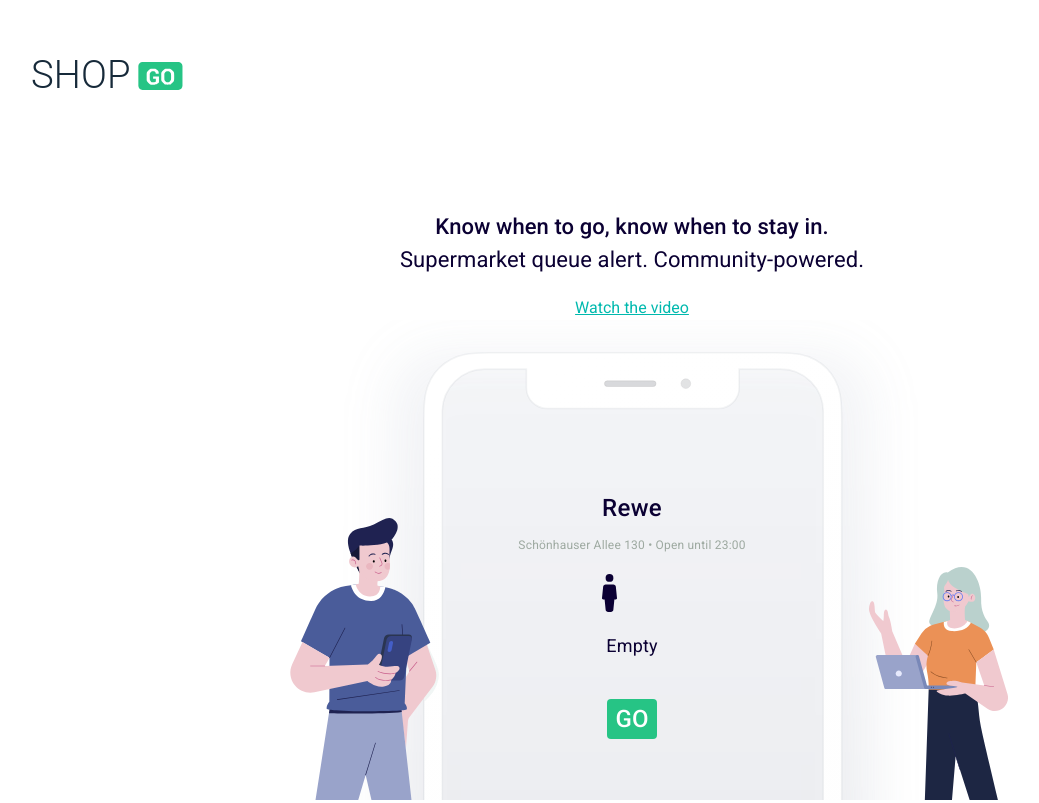
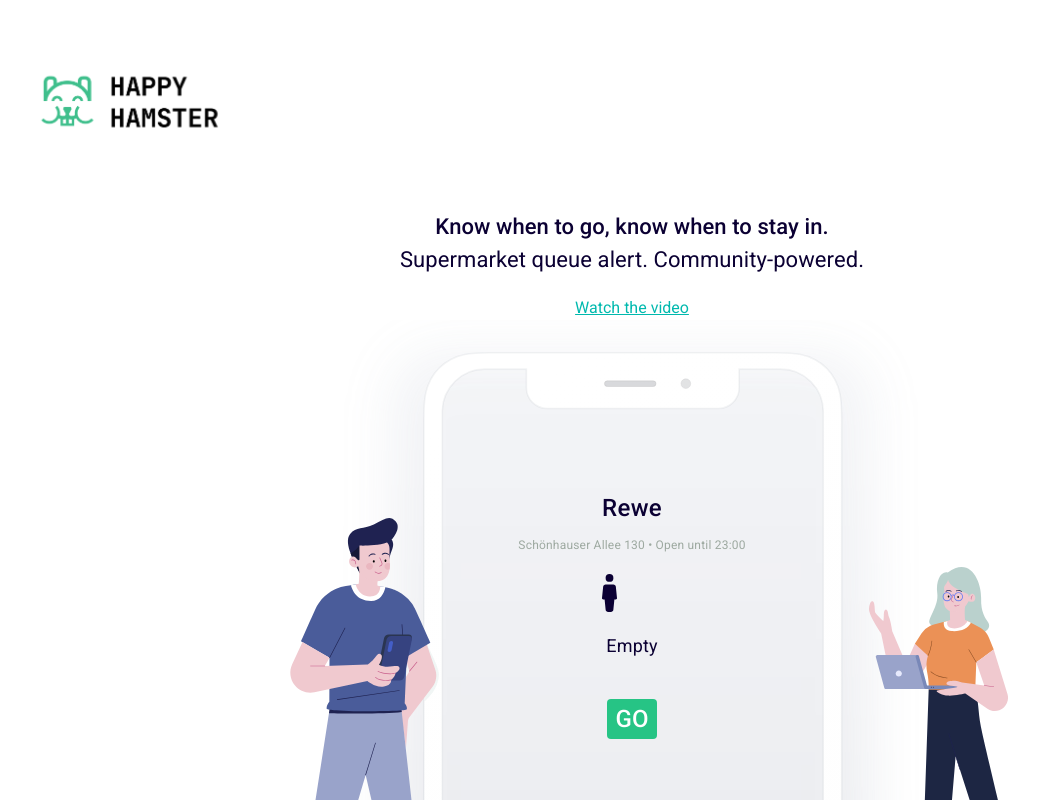
Before and after one commit to happy-hamster/welcome, a plain HTML site: page index.html in a window 1280 px wide. Shown: the top 803 px of the page, without its empty margins (8-1047 px from the left). Drawn offline with nearby package versions, Linux system fonts and the light colour scheme.

Commit message:
updated logo

```diff
--- a/index.html
+++ b/index.html
@@ -1,14 +1,16 @@
 <!DOCTYPE html>
 <html lang="en">
+
 <head>
   <meta charset="utf-8">
   <title></title>
   <link href="css/styles.css" rel="stylesheet" />
   <link href="https://fonts.googleapis.com/css2?family=Roboto:wght@300;400;500&display=swap" rel="stylesheet">
 </head>
+
 <body>
 
-  <img src="img/logo.svg" class="logo">
+  <img src="img/logo-badge.png" class="logo" width="200px" height="auto">
 
   <div class="section">
     <div class="section-inner start">
@@ -49,4 +51,5 @@
   <script src="http://ajax.googleapis.com/ajax/libs/jquery/1/jquery.min.js"></script>
   <script src="app.js"></script>
 </body>
+
 </html>
```
Also changed, not shown: img/logo-badge.png (added).
